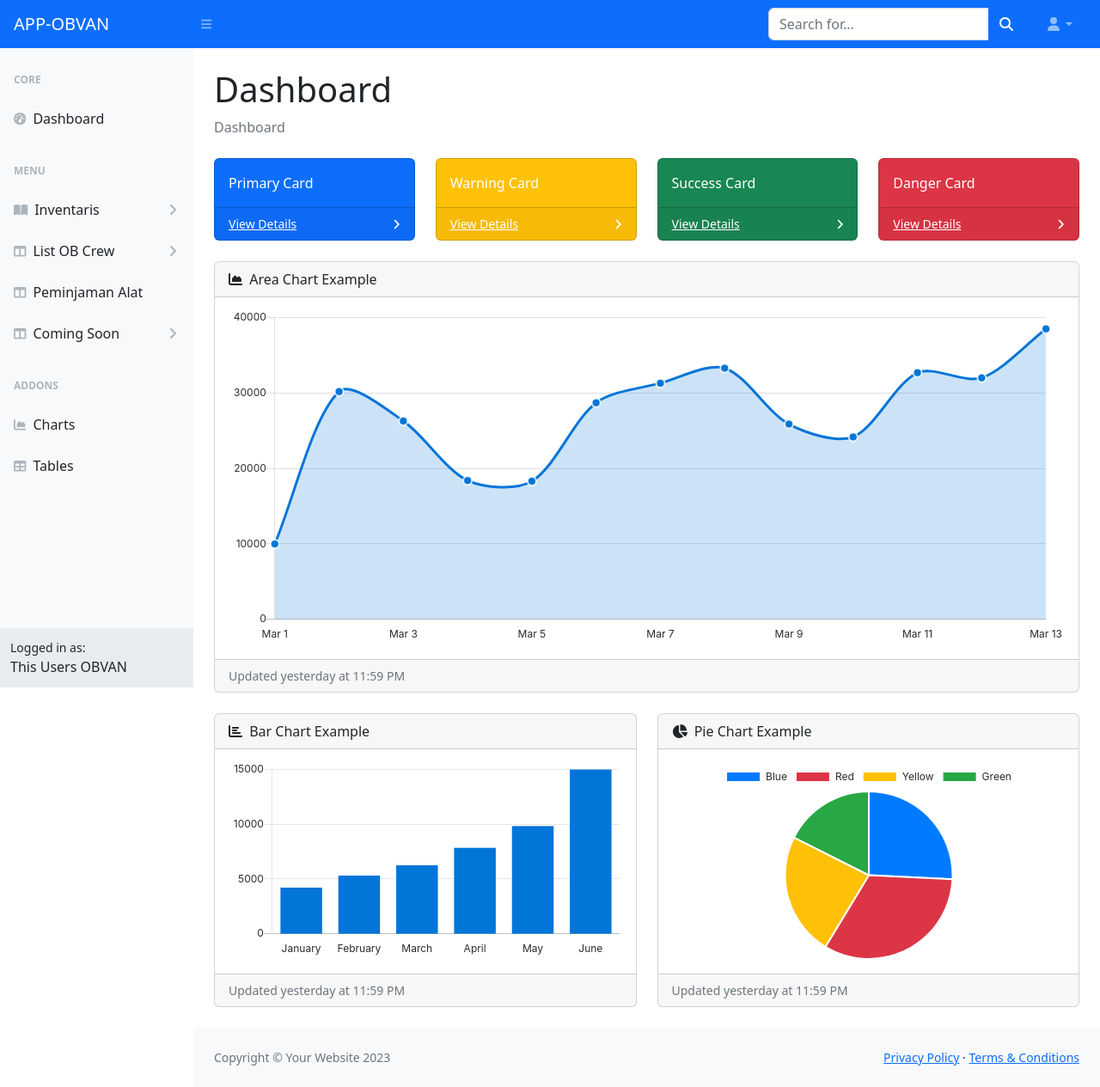
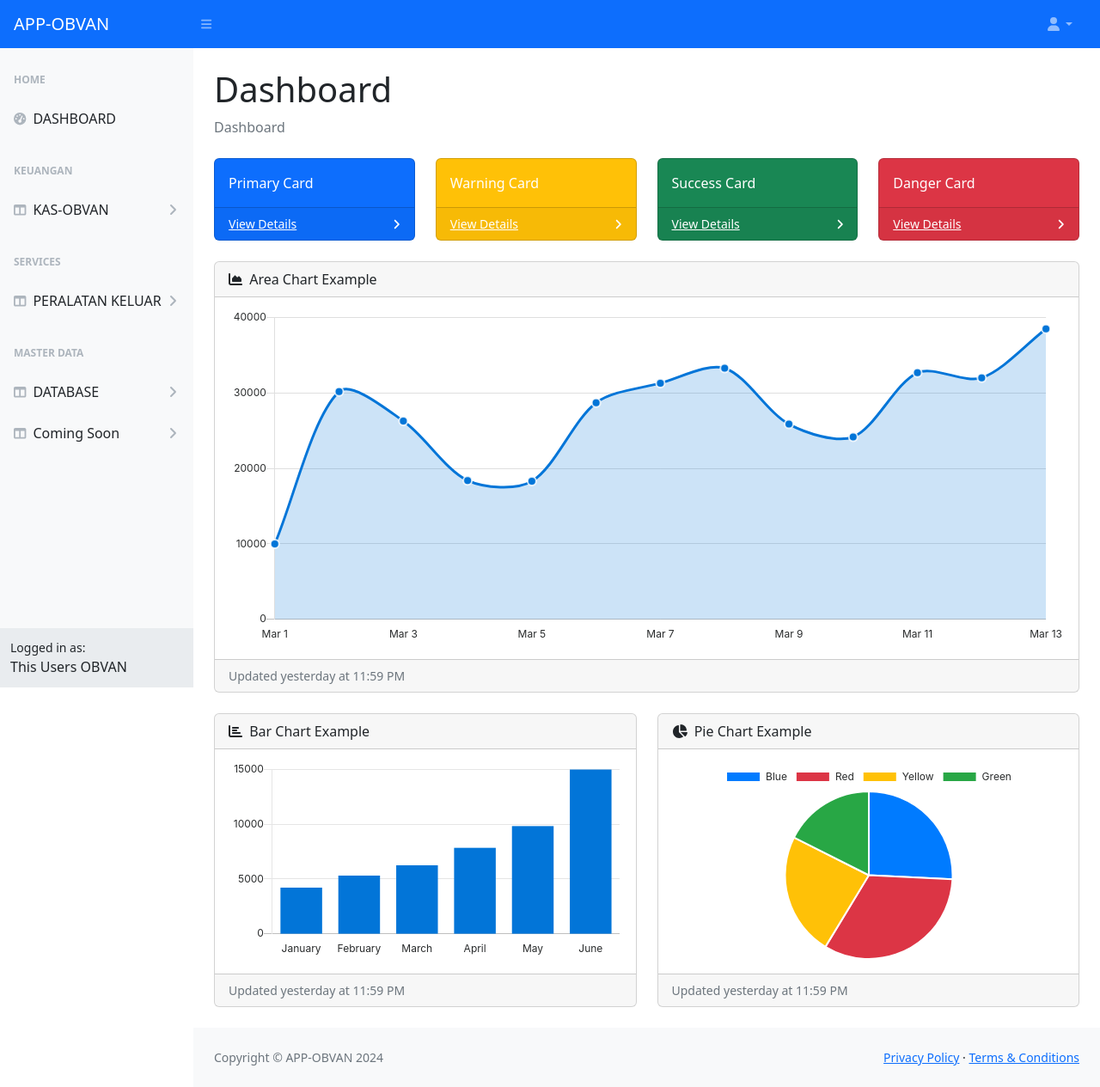
Before and after one commit to mrdanikardinal/app-obvan, a CodeIgniter 4 app: template app/Views/dashboard.php in a window 1280 px wide. Shown: the whole page at 86% size. Run offline with PHP 8.4 and a stand-in for CodeIgniter, Linux system fonts and the light colour scheme; the template is opened without the code that fills it, so the values that code supplies are empty; some libraries are stand-ins or nearby versions.

Commit message:
modify side_bar in office true

```diff
--- a/app/Views/layout/footer.php
+++ b/app/Views/layout/footer.php
@@ -1,7 +1,7 @@
 <footer class="py-4 bg-light mt-auto">
     <div class="container-fluid px-4">
         <div class="d-flex align-items-center justify-content-between small">
-            <div class="text-muted">Copyright &copy; Your Website 2023</div>
+            <div class="text-muted">Copyright &copy; APP-OBVAN <?= date('Y')?></div>
             <div>
                 <a href="#">Privacy Policy</a>
                 &middot;
--- a/app/Views/layout/nav_bar.php
+++ b/app/Views/layout/nav_bar.php
@@ -7,8 +7,6 @@
         <!-- Navbar Search-->
         <form class="d-none d-md-inline-block form-inline ms-auto me-0 me-md-3 my-2 my-md-0">
             <div class="input-group">
-                <input class="form-control" type="text" placeholder="Search for..." aria-label="Search for..." aria-describedby="btnNavbarSearch" />
-                <button class="btn btn-primary" id="btnNavbarSearch" type="button"><i class="fas fa-search"></i></button>
             </div>
         </form>
         <!-- Navbar-->
--- a/app/Views/layout/side_bar.php
+++ b/app/Views/layout/side_bar.php
@@ -2,45 +2,22 @@
     <nav class="sb-sidenav accordion sb-sidenav-light" id="sidenavAccordion">
         <div class="sb-sidenav-menu">
             <div class="nav">
-                <div class="sb-sidenav-menu-heading">Core</div>
+                <div class="sb-sidenav-menu-heading">HOME</div>
                 <a class="nav-link" href="/">
                     <div class="sb-nav-link-icon"><i class="fas fa-tachometer-alt"></i></div>
-                    Dashboard
+                    DASHBOARD
                 </a>
-                <div class="sb-sidenav-menu-heading">Menu</div>
-                <!-- <a class="nav-link collapsed" href="<?=base_url()?>/inventaris" data-bs-toggle="collapse" data-bs-target="#collapseLayouts" aria-expanded="false" aria-controls="collapseLayouts"> -->
-                <a class="nav-link collapsed" href="<?=base_url()?>inventaris">
-                    <div class="sb-nav-link-icon"><i class="fas fa-book-open"></i></div>
-                    Inventaris
+                <div class="sb-sidenav-menu-heading">Keuangan</div>
+                <a class="nav-link collapsed" href="#" data-bs-toggle="collapse" data-bs-target="#collapsePagesKasObvan" aria-expanded="false" aria-controls="collapsePages">
+                    <div class="sb-nav-link-icon"><i class="fas fa-columns"></i></div>
+                    KAS-OBVAN
                     <div class="sb-sidenav-collapse-arrow"><i class="fas fa-angle-down"></i></div>
                 </a>
-                <!-- <div class="collapse" id="collapseLayouts" aria-labelledby="headingOne" data-bs-parent="#sidenavAccordion">
-                    <nav class="sb-sidenav-menu-nested nav">
-                        <a class="nav-link" href="<?=base_url()?>inventaris">
-                            <div class="sb-nav-link-icon"><i class="fas fa-book-open"></i></div>
-                            Gudang
-                        </a>
-                        <a class="nav-link" href="inventaris_sng_van">
-                            <div class="sb-nav-link-icon"><i class="fas fa-book-open"></i></div>
-                            SNG-VAN
-                        </a>
-                        <a class="nav-link" href="inventaris_kamera">
-                            <div class="sb-nav-link-icon"><i class="fas fa-book-open"></i></div>
-                            Kamera
-                        </a>
-                    </nav>
-                </div> -->
-                <a class="nav-link collapsed" href="#" data-bs-toggle="collapse" data-bs-target="#collapsePages" aria-expanded="false" aria-controls="collapsePages">
-                    <div class="sb-nav-link-icon"><i class="fas fa-columns"></i></div>
-                    List OB Crew
-                    <div class="sb-sidenav-collapse-arrow"><i class="fas fa-angle-down"></i></div>
-                </a>
-                <div class="collapse" id="collapsePages" aria-labelledby="headingTwo" data-bs-parent="#sidenavAccordion">
+                <div class="collapse" id="collapsePagesKasObvan" aria-labelledby="headingTwo" data-bs-parent="#sidenavAccordion">
                     <nav class="sb-sidenav-menu-nested nav accordion" id="sidenavAccordionPages">
                         <a class="nav-link collapsed" href="#" data-bs-toggle="collapse" data-bs-target="#pagesCollapseAuth" aria-expanded="false" aria-controls="pagesCollapseAuth">
-                            <div class="sb-nav-link-icon"><i class="fas fa-columns"></i></div>
-                            Dalam Kota
 
+                            Kas-Rutin
                         </a>
                         <div class="collapse" id="pagesCollapseAuth" aria-labelledby="headingOne" data-bs-parent="#sidenavAccordionPages">
                             <nav class="sb-sidenav-menu-nested nav">
@@ -50,8 +27,7 @@
                             </nav>
                         </div>
                         <a class="nav-link collapsed" href="#" data-bs-toggle="collapse" data-bs-target="#pagesCollapseError" aria-expanded="false" aria-controls="pagesCollapseError">
-                            <div class="sb-nav-link-icon"><i class="fas fa-columns"></i></div>
-                            Luar Kota
+                            Kas-OB
                         </a>
                         <div class="collapse" id="pagesCollapseError" aria-labelledby="headingOne" data-bs-parent="#sidenavAccordionPages">
                             <nav class="sb-sidenav-menu-nested nav">
@@ -62,13 +38,38 @@
                         </div>
                     </nav>
                 </div>
-
-                <a class="nav-link" href="<?=base_url()?>peminjaman-alat">
+                <div class="sb-sidenav-menu-heading">SERVICES</div>
+                <a class="nav-link collapsed" href="#" data-bs-toggle="collapse" data-bs-target="#collapsePagesPeralatanKeluar" aria-expanded="false" aria-controls="collapsePages">
                     <div class="sb-nav-link-icon"><i class="fas fa-columns"></i></div>
-                    Peminjaman Alat
+                    PERALATAN KELUAR
+                    <div class="sb-sidenav-collapse-arrow"><i class="fas fa-angle-down"></i></div>
                 </a>
-
-
+                <div class="collapse" id="collapsePagesPeralatanKeluar" aria-labelledby="headingTwo" data-bs-parent="#sidenavAccordion">
+                    <nav class="sb-sidenav-menu-nested nav accordion" id="sidenavAccordionPages">
+                        <a class="nav-link" href="<?= base_url() ?>peminjaman-alat">
+                            Crew-OB
+                        </a>
+                        <a class="nav-link" href="<?= base_url() ?>peminjaman-alat">
+                            Peminjaman-Alat
+                        </a>
+                    </nav>
+                </div>
+                <div class="sb-sidenav-menu-heading">MASTER DATA</div>
+                <a class="nav-link collapsed" href="#" data-bs-toggle="collapse" data-bs-target="#collapsePagesMasterData" aria-expanded="false" aria-controls="collapsePages">
+                    <div class="sb-nav-link-icon"><i class="fas fa-columns"></i></div>
+                    DATABASE
+                    <div class="sb-sidenav-collapse-arrow"><i class="fas fa-angle-down"></i></div>
+                </a>
+                <div class="collapse" id="collapsePagesMasterData" aria-labelledby="headingTwo" data-bs-parent="#sidenavAccordion">
+                    <nav class="sb-sidenav-menu-nested nav accordion" id="sidenavAccordionPages">
+                        <a class="nav-link collapsed" href="<?= base_url() ?>inventaris">
+                            Data-Inventaris
+                        </a>
+                        <a class="nav-link collapsed" href="<?= base_url() ?>inventaris">
+                            Data-Status
+                        </a>
+                    </nav>
+                </div>
                 <a class="nav-link collapsed" href="#" data-bs-toggle="collapse" data-bs-target="#collapsePages2" aria-expanded="false" aria-controls="collapsePages2">
                     <div class="sb-nav-link-icon"><i class="fas fa-columns"></i></div>
                     Coming Soon
@@ -100,15 +101,6 @@
                         </div>
                     </nav>
                 </div>
-                <div class="sb-sidenav-menu-heading">Addons</div>
-                <a class="nav-link" href="charts.html">
-                    <div class="sb-nav-link-icon"><i class="fas fa-chart-area"></i></div>
-                    Charts
-                </a>
-                <a class="nav-link" href="tables.html">
-                    <div class="sb-nav-link-icon"><i class="fas fa-table"></i></div>
-                    Tables
-                </a>
             </div>
         </div>
         <div class="sb-sidenav-footer">
```
